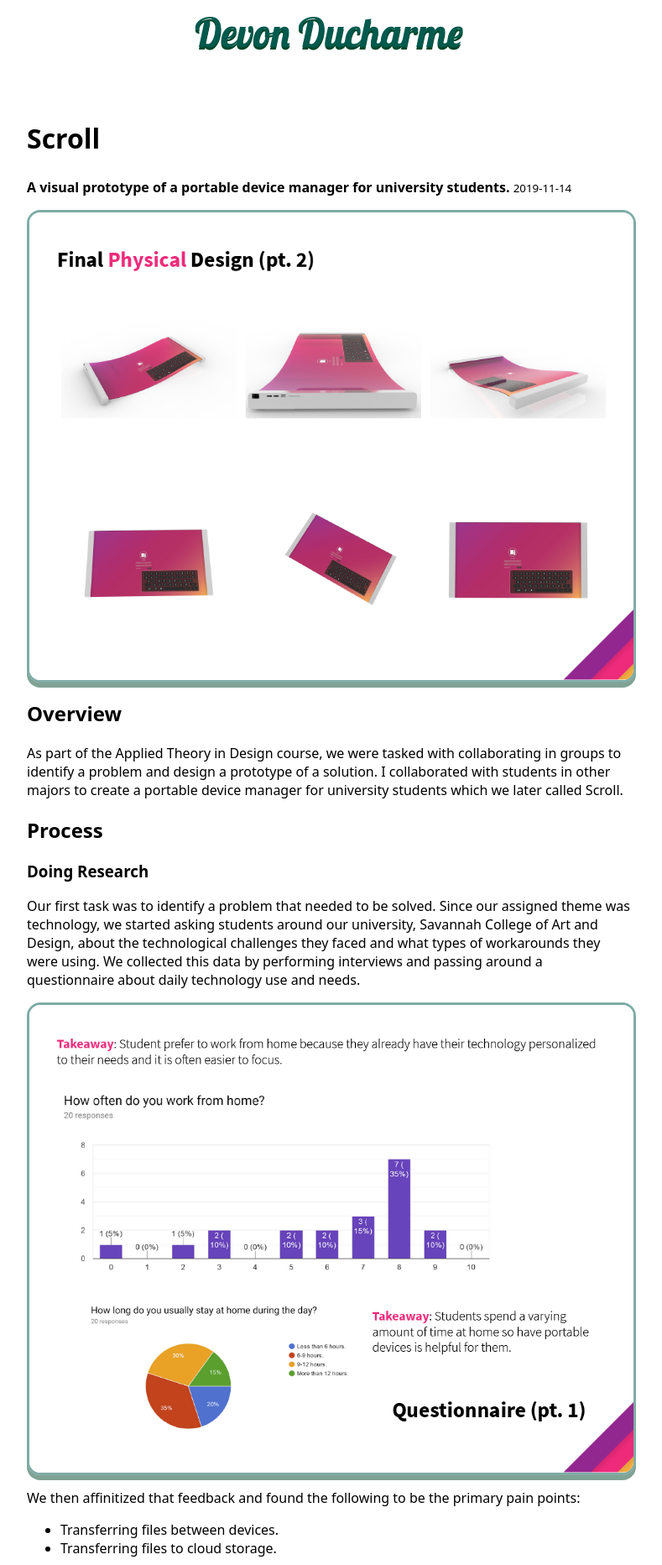
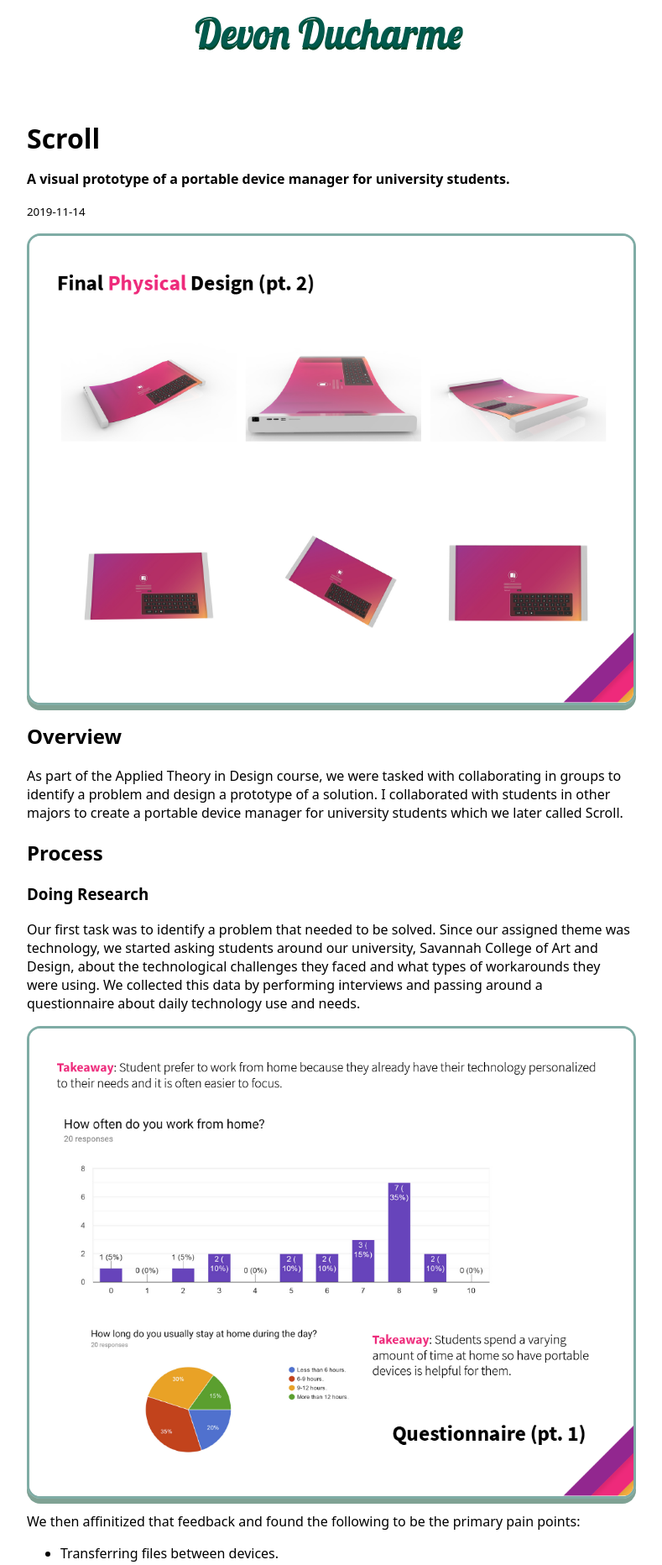
Before and after one commit to buddydudedev/portfolio.buddydude.dev, a Jekyll site: the page built from _posts/2019-11-14-scroll.md, in a window 1280 px wide. Shown: the top 1864 px of the page at 84% size, without its empty margins (256-1045 px from the left). Built offline with Jekyll 4.4.1, drawn with Linux system fonts in a browser that asks for light colours.

Commit message:
Formatting date and post subtitle

```diff
--- a/_posts/2019-11-14-scroll.md
+++ b/_posts/2019-11-14-scroll.md
@@ -9,8 +9,10 @@ thumbnail: thumbnail.png
 ---
 
 # Scroll
+
 **A visual prototype of a portable device manager for university students.**
-<small>2019-11-14</small>
+
+<small class="post-date">2019-11-14</small>
 
 <a href="/assets/scroll/PROCESS_BOOK1024_49.png" target="_blank">![](/assets/scroll/PROCESS_BOOK1024_49.png)</a>
 
--- a/buddydude.dev.css
+++ b/buddydude.dev.css
@@ -27,6 +27,11 @@ a {
 
 h1 {
     font-size: 2rem;
+    margin-bottom: 0;
+}
+
+.post-date {
+    margin-top: 0;
 }
 
 body {
```
